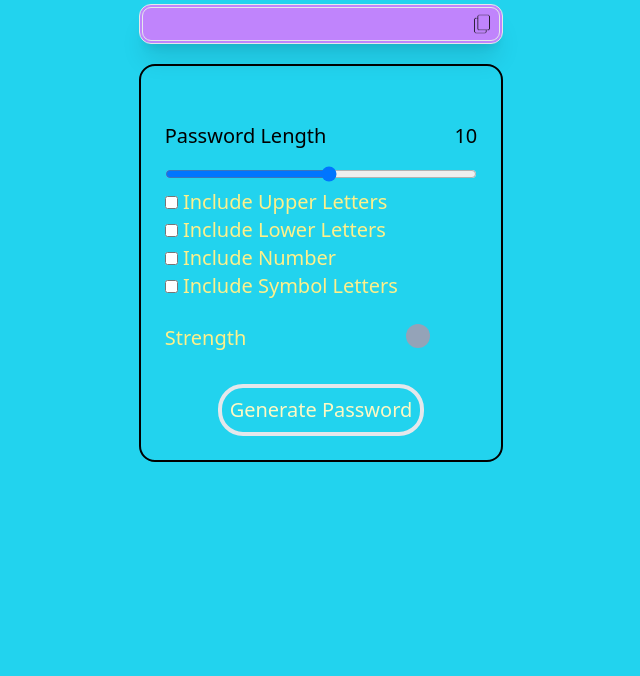
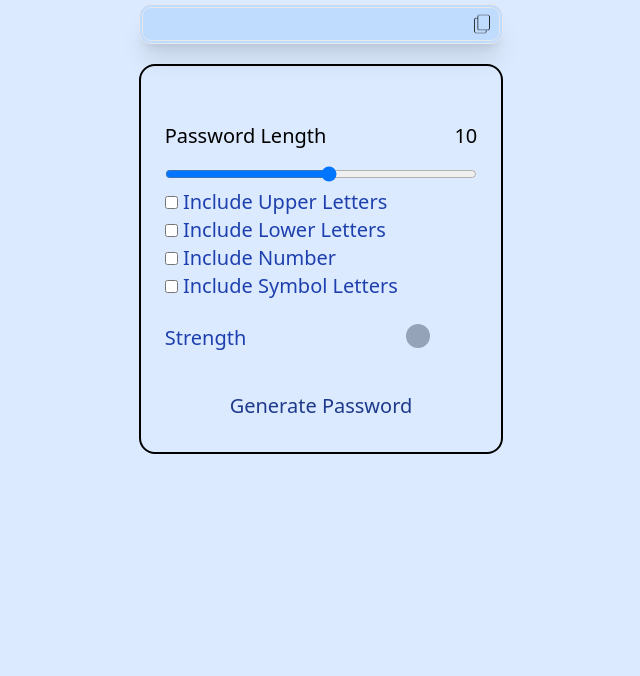
Before and after one commit to sachinchauhan010/Password, a plain HTML site: page index.html in a window 1280 px wide. Shown: the part 124-800 px from the top of the page, without its empty margins (319-959 px from the left). Drawn offline with nearby package versions, Linux system fonts and the light colour scheme.

Commit message:
bg change

```diff
--- a/index.html
+++ b/index.html
@@ -14,7 +14,7 @@
     <title>Password Generator</title>
 </head>
 
-<body class="bg-cyan-400 flex justify-center ">
+<body class="bg-blue-100 flex justify-center ">
 
     <div class="container flex flex-col justify-center items-center p-[4rem] w-[fit-content] ">
         <!-- PassWord Generator -->
@@ -24,7 +24,7 @@
 
 
         <!--Get Password -->
-        <div class="getPassword flex justify-between items-center mt-6 gap-[1.2rem] border-double border-4 rounded-xl h-10  bg-purple-400 shadow-xl">
+        <div class="getPassword flex justify-between items-center mt-6 gap-[1.2rem] border-double border-4 rounded-xl h-10  bg-blue-200 shadow-xl">
             <div class="passText">
                 <input readonly type="text" id="password" dataPasswordDisplay class="bg-transparent custom-border-none text-xl bold font-bold text-cyan-800 text-center outline-none">
             </div>
@@ -49,7 +49,7 @@
             </div>
 
 
-            <div class="specification text-xl text-yellow-200">
+            <div class="specification text-xl text-blue-800">
                 <!-- Upper Case -->
                 <div class="Upper ">
                     <input type="checkbox" id="upperCheck">
@@ -77,7 +77,7 @@
 
 
 
-        <div class="passwordstrength flex gap-[10rem] mt-6 text-xl text-yellow-200">
+        <div class="passwordstrength flex gap-[10rem] mt-6 text-xl text-blue-800">
             <div class="strength">Strength
             </div>
 
@@ -87,7 +87,7 @@
         </div>
 
         <div class="generatePassword flex justify-center">
-            <button id="genPass" class="text-xl text-yellow-100 mt-8 border-4 p-2 rounded-[25px]" >Generate Password</button>
+            <button id="genPass" class="text-xl text-blue-900 hover:border-2 hover:border-gray-700 hover:bg-gray-300  mt-8  p-2 rounded-[25px]" >Generate Password</button>
         </div>
 
     </div>
```
